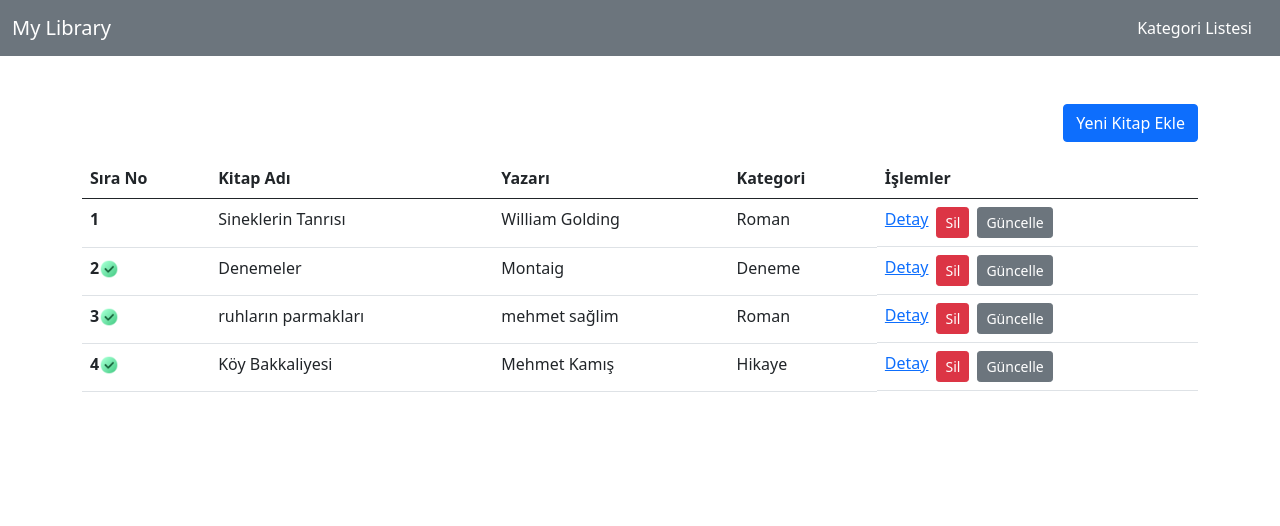
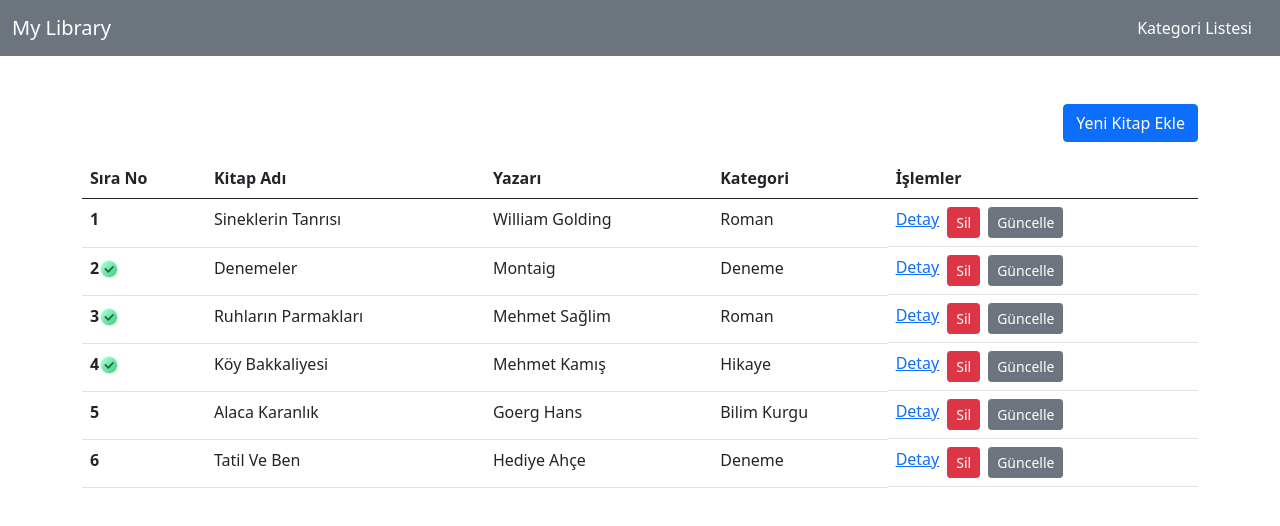
Before and after one commit to serdarferhat/library, a React (Create React App) app: page / in a window 1280 px wide. Shown: the top 526 px of the page. Built offline with nearby package versions, Linux system fonts and the light colour scheme; data requests are answered from the project's data file.

Commit message:
firstBig_utils

```diff
--- a/db.json
+++ b/db.json
@@ -35,6 +35,24 @@
       "publisher": "iş bankası",
       "categoryId": "2",
       "isRead": true
+    },
+    {
+      "id": "1678022370087",
+      "title": "Alaca Karanlık",
+      "author": "goerg Hans",
+      "isbn": "98989898989",
+      "publisher": "Tatlı kitap evi",
+      "categoryId": "1677932912298",
+      "isRead": false
+    },
+    {
+      "id": "1678022427080",
+      "title": "Tatil ve Ben",
+      "author": "Hediye Ahçe",
+      "isbn": "65656565656",
+      "publisher": "Yağmur Kitabevi",
+      "categoryId": "3",
+      "isRead": false
     }
   ],
   "categories": [
@@ -53,6 +71,10 @@
     {
       "id": "1677932912298",
       "name": "Bilim Kurgu"
+    },
+    {
+      "id": "1678025132398",
+      "name": "çocuk kitabı"
     }
   ]
 }
--- a/src/components/ListBooks.js
+++ b/src/components/ListBooks.js
@@ -13,6 +13,8 @@ import api from "../api/api";
 import urls from "../api/urls";
 
 import actionTypes from "../redux/actions/actionTypes";
+
+import { firstBig } from "../utils/firstBig";
 
 const ListBooks = () => {
   const dispatch = useDispatch()
@@ -54,8 +56,8 @@ const ListBooks = () => {
             return (
               <tr key={book.id}>
                 <th>{index + 1}{book.isRead === true && <img style={{ width: "20px" }} src={check} />}</th>
-                <td>{book.title}</td>
-                <td>{book.author}</td>
+                <td>{firstBig(book.title)}</td>
+                <td>{firstBig(book.author)}</td>
                 <td>{myCategory.name}</td>
                 <td className="d-flex">
                   <Link to={`/book-detail/${book.id}`}>Detay</Link>
--- a/src/pages/ListCategories.js
+++ b/src/pages/ListCategories.js
@@ -12,6 +12,7 @@ import urls from "../api/urls"
 
 import actionTypes from "../redux/actions/actionTypes"
 
+import { firstBig } from '../utils/firstBig'
 
 const ListCategories = () => {
   const dispatch=useDispatch()
@@ -56,7 +57,7 @@ const ListCategories = () => {
   {categoriesState.categories.map((category,index)=>(
      <tr key={index}>
      <th scope="row">{index+1}</th>
-     <td>{category.name}</td>
+     <td>{firstBig(category.name)}</td>
      <td>{booksState.books.filter(item=>item.categoryId===category.id).length}</td>
      <td>
       <button onClick={()=>{
--- /dev/null
+++ b/src/utils/firstBig.js
@@ -0,0 +1,22 @@
+export const firstBig=(sample="")=>{
+                //kelimeleri ayırma
+                var words=sample.split(" ")
+                // console.log(words)
+                var tempWords=[]
+                //kelimeden döner
+                for(let i=0;i<words.length;i++){
+                                //harfleri döner
+                                var tempWord=""
+                for(let j=0;j<words[i].length;j++){
+                 if(j===0){tempWord+=words[i][j].toLocaleUpperCase("tr-TR")
+                }else{
+                                tempWord+=words[i][j].toLocaleLowerCase("tr-TR")
+                }
+                }
+tempWords.push(tempWord)
+}
+
+console.log(tempWords)
+const cemi=tempWords.join(" ")
+                return cemi
+}
```
